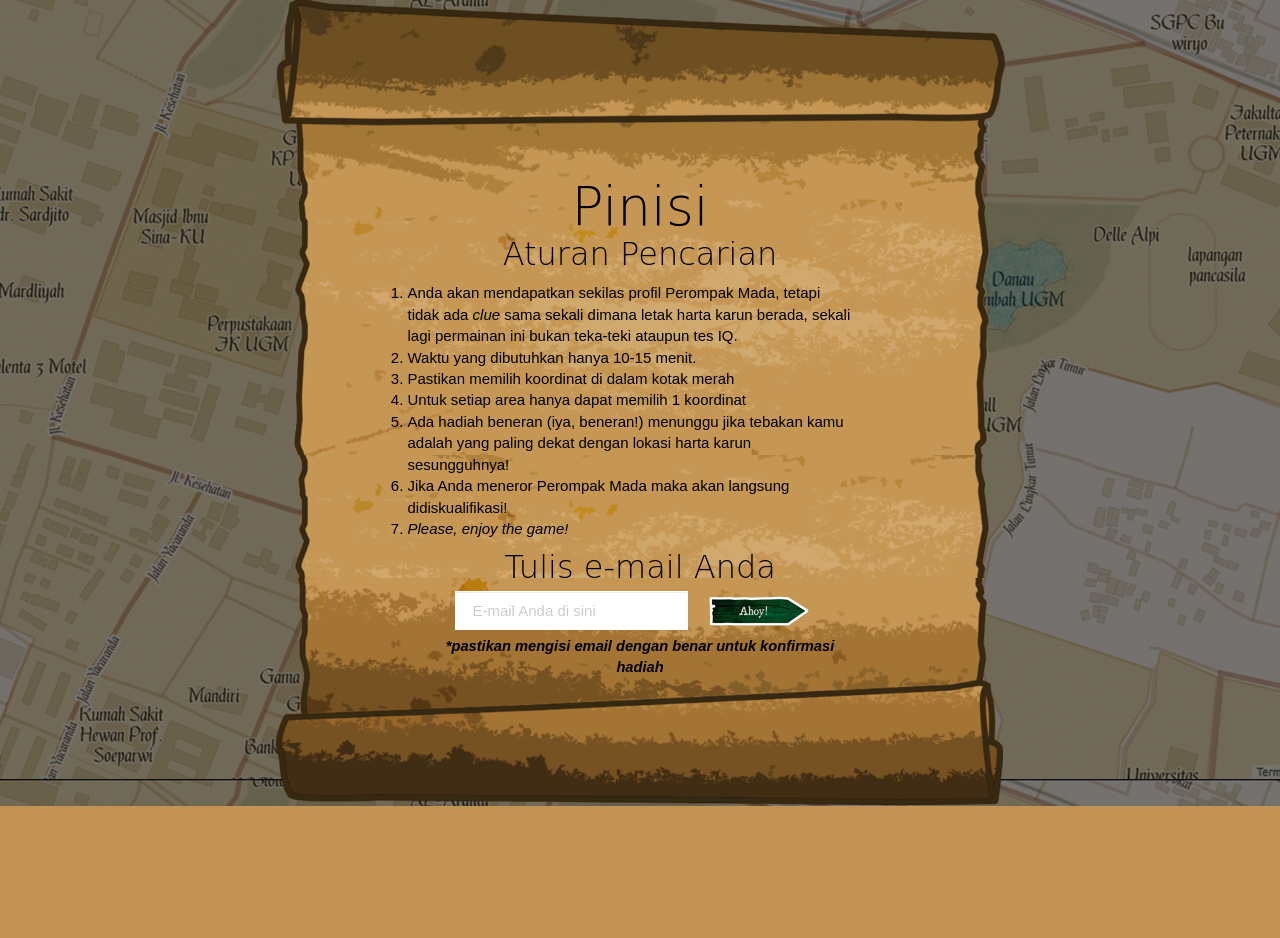
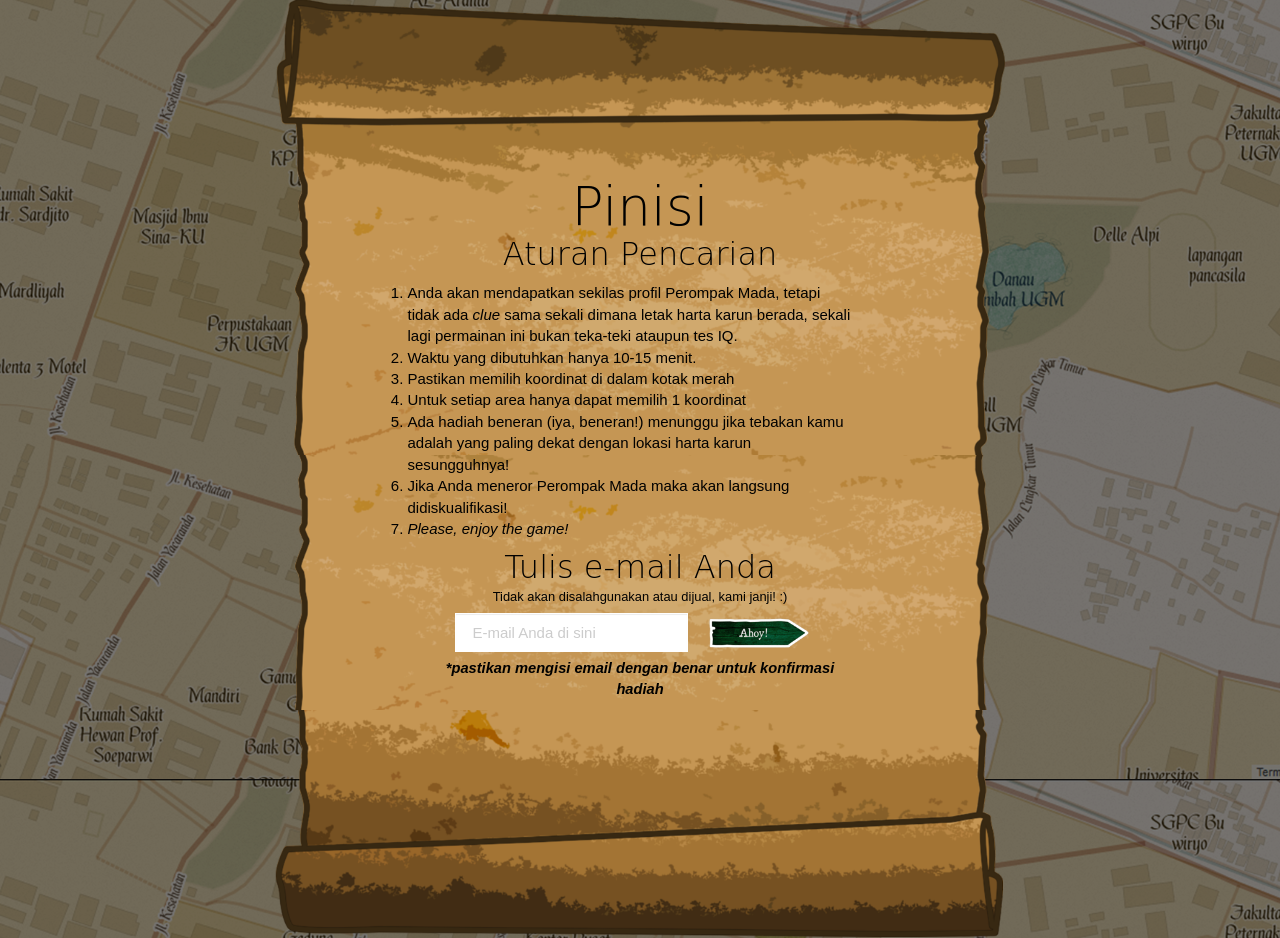
Before and after one commit to tentangdata/pinisi-app, a Flask app: page /aturan-main in a window 1280 px wide. Shown: the part 21-959 px from the top of the page. Before the commit the page ends 827 px from the top, so only its background shows below. Run offline with Flask 2, Linux system fonts and the light colour scheme; some web fonts are replaced.

Commit message:
Perbaikan layout dan penambahan kata-kata untuk subscribe

```diff
--- a/app/templates/aturan-main.html
+++ b/app/templates/aturan-main.html
@@ -7,9 +7,9 @@
 		<div class="container">
 			<div class="col-lg-2"></div>
 			<div class="col-lg-8">
-				<div class="kertas-a">
+				<div class="col-lg-12 kertas-a">
 				</div>
-				<div class="kertas-t">
+				<div class="col-lg-12 kertas-t">
 					<h1>Pinisi</h1>
 					<h2>Aturan Pencarian</h2>
 					<div class="col-lg-1"></div>
@@ -27,9 +27,11 @@
 						</p>
 					</div>
 					<div class="col-lg-2"></div>
-					<div class="col-lg-12"><h2>Tulis e-mail Anda</h2>
+					<div class="col-lg-12">
+						<h2>Tulis e-mail Anda</h2>
 						<div class="col-lg-2"></div>
-						<div class="col-lg-8">
+						<div class="col-lg-8 text-center">
+							<small>Tidak akan disalahgunakan atau dijual, kami janji! :)</small>
 							<form action="" method="post" role="form" class="form-inline">
 								<div class="form-group">
 									<input type="email" name="email" id="form-elem-3" class="form-control input-md" placeholder="E-mail Anda di sini">
@@ -42,7 +44,7 @@
 						</div>
 					</div>
 				</div>
-				<div class="kertas-b">
+				<div class="col-lg-12 kertas-b">
 				</div>
 			</div>
 		</div>
```
